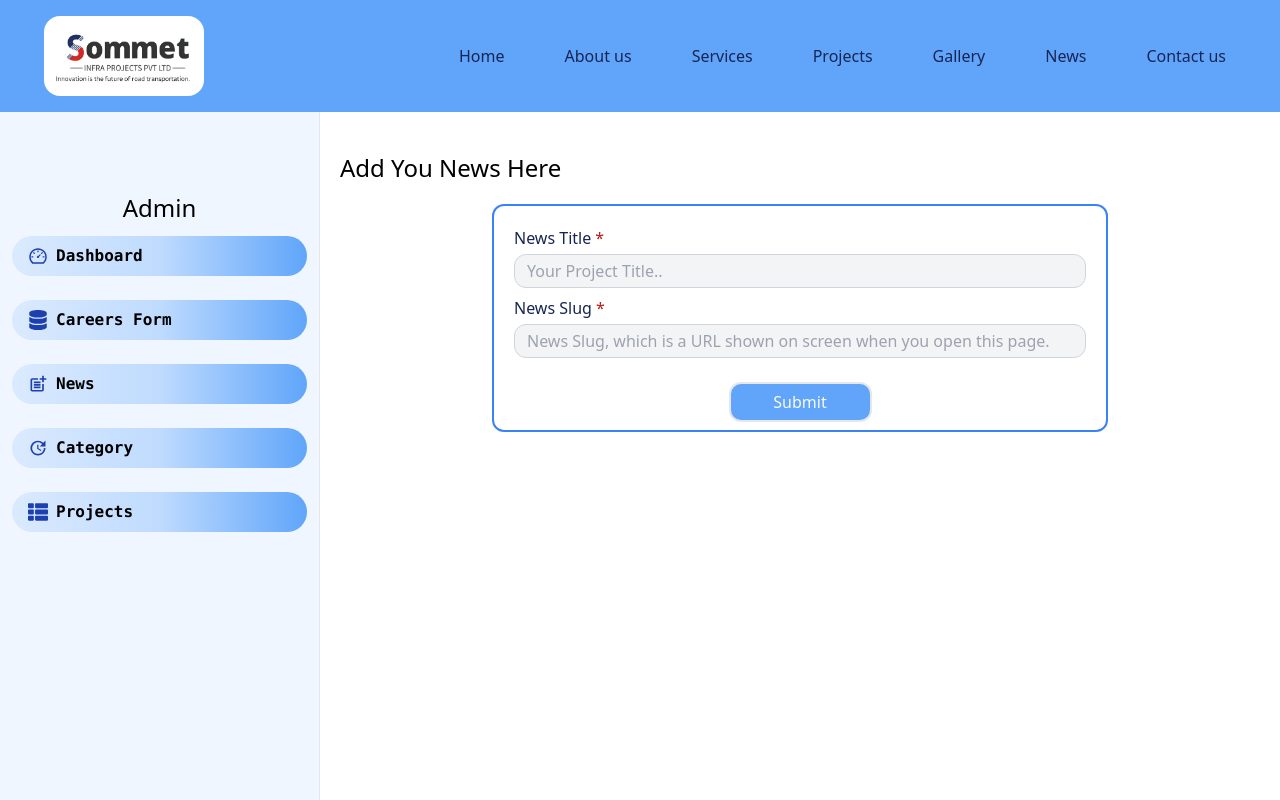
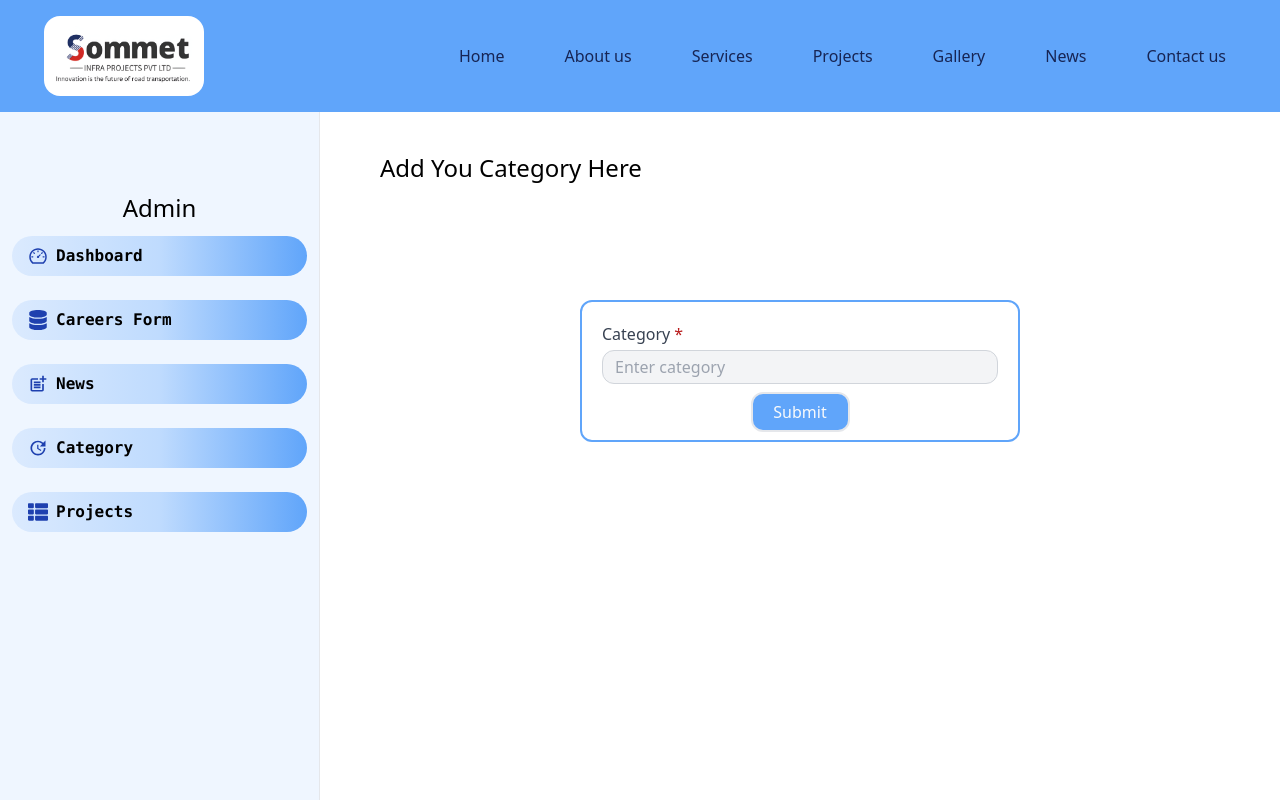
Before and after one commit to vikaskushwah738/somment_infa_Projects, a Next.js app: page /admin/news-category/news-category-form in a window 1280 px wide. Shown: the top 800 px of the page. Built offline with nearby package versions, Linux system fonts and the light colour scheme.

Commit message:
admin pages

```diff
--- a/app/admin/news-category/news-category-form/page.tsx
+++ b/app/admin/news-category/news-category-form/page.tsx
@@ -1,66 +1,15 @@
-'use client'
 
-import { toast, } from 'react-hot-toast';
-import { useState } from "react";
-import { IoMdImage } from "react-icons/io";
-import dynamic from 'next/dynamic';
-import Category from '../../components/Category';
+import { CategoryFrom } from "../../components/CategoryFrom"
 
-
-
-export default function NewsForm() {
-  const [content, setContent] = useState('');
-  const [title, setTitle] = useState('');
-  const [imageUrl, setImageUrl] = useState('');
-  const [publicId, setPublicId] = useState('');
-
-
+export default function CategoryFormMain() {
 
   return (
-    <div className="w-[75%]">
-      <h1 className="text-2xl pb-5 px-5 font-medium pt-10">Add You News Here</h1>
-      <div className="pb-5 md:px-10 flex justify-center">
-        <form  className="px-5 border-2 border-blue-500 rounded-xl  w-[70%]">
-          <div className="pb-2 pt-5">
-            <label htmlFor="title" className="flex text-blue-950 mb-1 gap-1">
-              News Title <span className="text-red-700">*</span>
-            </label>
-            <input
-              type='text'
-              id="title"
-              value={title}
-              onChange={(e) => setTitle(e.target.value)}
-              required
-              placeholder="Your Project Title.."
-              className="w-full px-3 py-1 border border-gray-300 rounded-xl focus:outline-none bg-gray-100"
-            />
-          </div>
-          <div className="pb-2">
-            <label htmlFor="newsSlug" className="flex text-blue-950 mb-1 gap-1">
-              News Slug <span className="text-red-700">*</span>
-            </label>
-            <input
-              type='text'
-              id="newsSlug"
-              value={title}
-              onChange={(e) => setTitle(e.target.value)}
-              required
-              placeholder="News Slug, which is a URL shown on screen when you open this page."
-              className="w-full px-3 py-1 border border-gray-300 rounded-xl focus:outline-none bg-gray-100"
-            />
-          </div>
+    <div className="w-[75%] px-10">
+      <h1 className="text-2xl pb-5 px-5 font-medium pt-10">Add You Category Here</h1>
+      <section className="flex justify-center items-center pt-24">
+        <CategoryFrom/>
+      </section>
 
-
-
-          <div className="flex justify-center rounded-2xl pb-2 mt-4">
-            <input
-              type="submit"
-              value="Submit"
-              className="w-1/4 py-1.5 px-5 rounded-xl hover:text-blue-400 hover:border-blue-400 border-2  hover:bg-gray-50 cursor-pointer bg-blue-400 text-gray-50"
-            />
-          </div>
-        </form>
-      </div >
     </div >
   )
 }
--- a/app/admin/news-category/page.tsx
+++ b/app/admin/news-category/page.tsx
@@ -7,9 +7,9 @@ const NewCategory = () => {
   return (
 
     <div className="w-[75%] px-5 p-5">
-      <div className="flex justify-between items-center py-5 px-8 bg-blue-100 rounded-xl">
+      <div className="flex justify-between items-center py-5 px-8 rounded-xl bg-gradient-to-r from-blue-50 via-blue-100 to-blue-400">
         <h1 className="text-2xl font-medium">Category</h1>
-        <Link href={'/admin/news-updates/news-update-form'} className="bg-gradient-to-r from-blue-50 via-blue-100 to-blue-400 rounded-full px-4 py-2 flex gap-3 items-center ">
+        <Link href={'/admin/news-category/news-category-form'} className="bg-gradient-to-r from-blue-50 via-blue-100 to-blue-400 rounded-full px-4 py-2 flex gap-3 items-center ">
             <MdAddCircleOutline className="text-2xl text-blue-800 hover:text-blue-950" />
             <span className="font-semibold text-xl text-white hover:text-blue-950">ADD</span>
         </Link>
--- a/app/admin/news-updates/news-update-form/page.tsx
+++ b/app/admin/news-updates/news-update-form/page.tsx
@@ -86,7 +86,7 @@ export default function NewsForm() {
   return (
     <div className="w-[75%]">
       <h1 className="text-2xl pb-5 px-5 font-medium pt-10">Add You News Here</h1>
-      <div className="pb-5 md:px-10 flex justify-center">
+      <section className="pb-5 md:px-10 flex justify-center">
         <form onSubmit={handleSubmit} className="px-5 border-2 border-blue-500 rounded-xl  w-[70%]">
           <div className="pb-2 pt-5">
             <label htmlFor="title" className="flex text-blue-950 mb-1 gap-1">
@@ -181,7 +181,7 @@ export default function NewsForm() {
             />
           </div>
         </form>
-      </div >
+      </section>
     </div >
   )
 }
--- a/app/admin/news-updates/page.tsx
+++ b/app/admin/news-updates/page.tsx
@@ -7,7 +7,7 @@ const NewUpdateForm = () => {
   return (
 
     <div className="w-[75%] px-5 p-5">
-      <div className="flex justify-between items-center py-5 px-8 bg-blue-100 rounded-xl">
+      <div className="flex justify-between items-center py-5 px-8 rounded-xl bg-gradient-to-r from-blue-100 via-blue-300 to-blue-500">
         <h1 className="text-2xl font-medium">News</h1>
         <Link href={'/admin/news-updates/news-update-form'} className="bg-gradient-to-r from-blue-50 via-blue-100 to-blue-400 rounded-full px-4 py-2 flex gap-3 items-center ">
             <MdAddCircleOutline className="text-2xl text-blue-800 hover:text-blue-950" />
```
